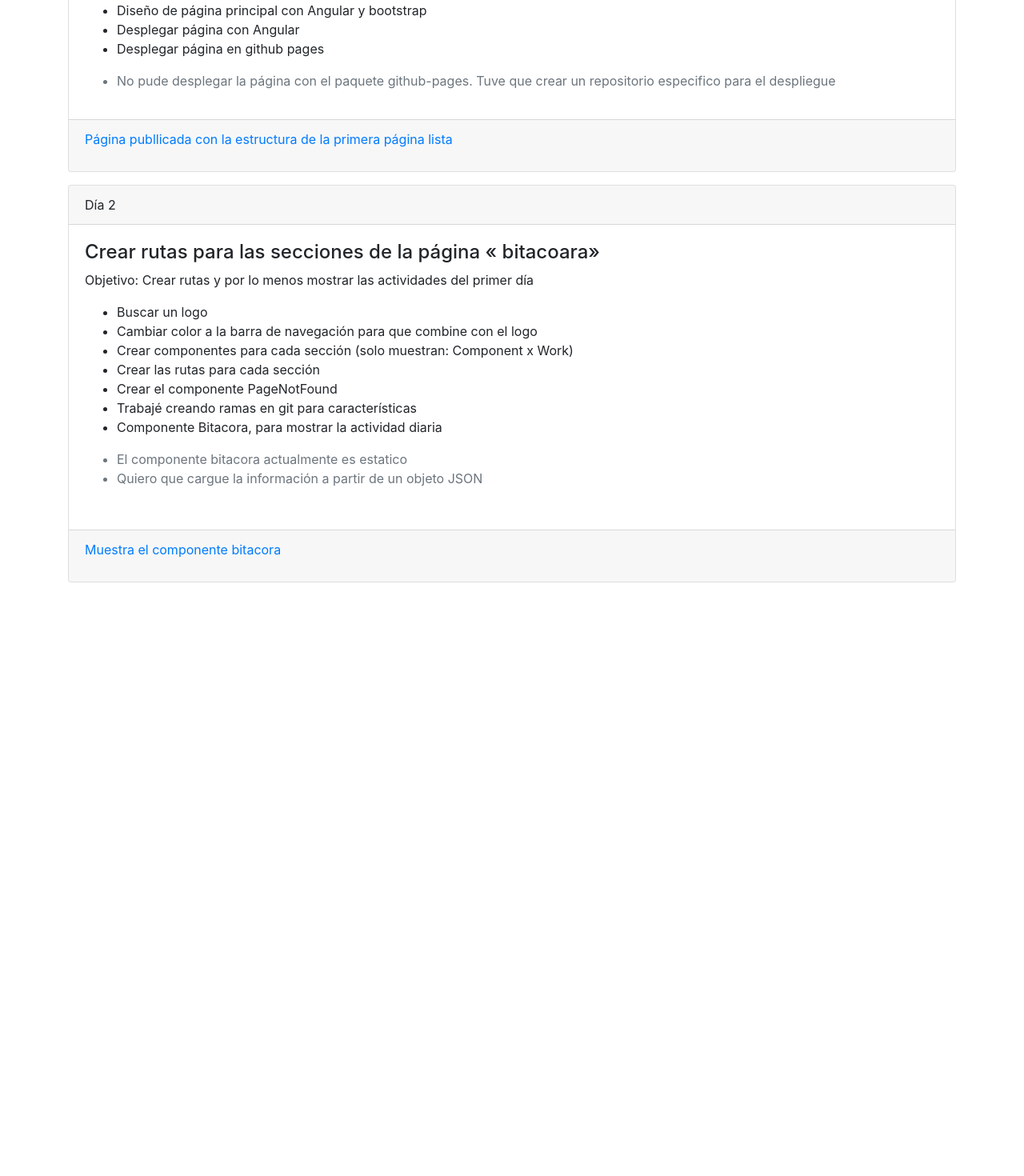
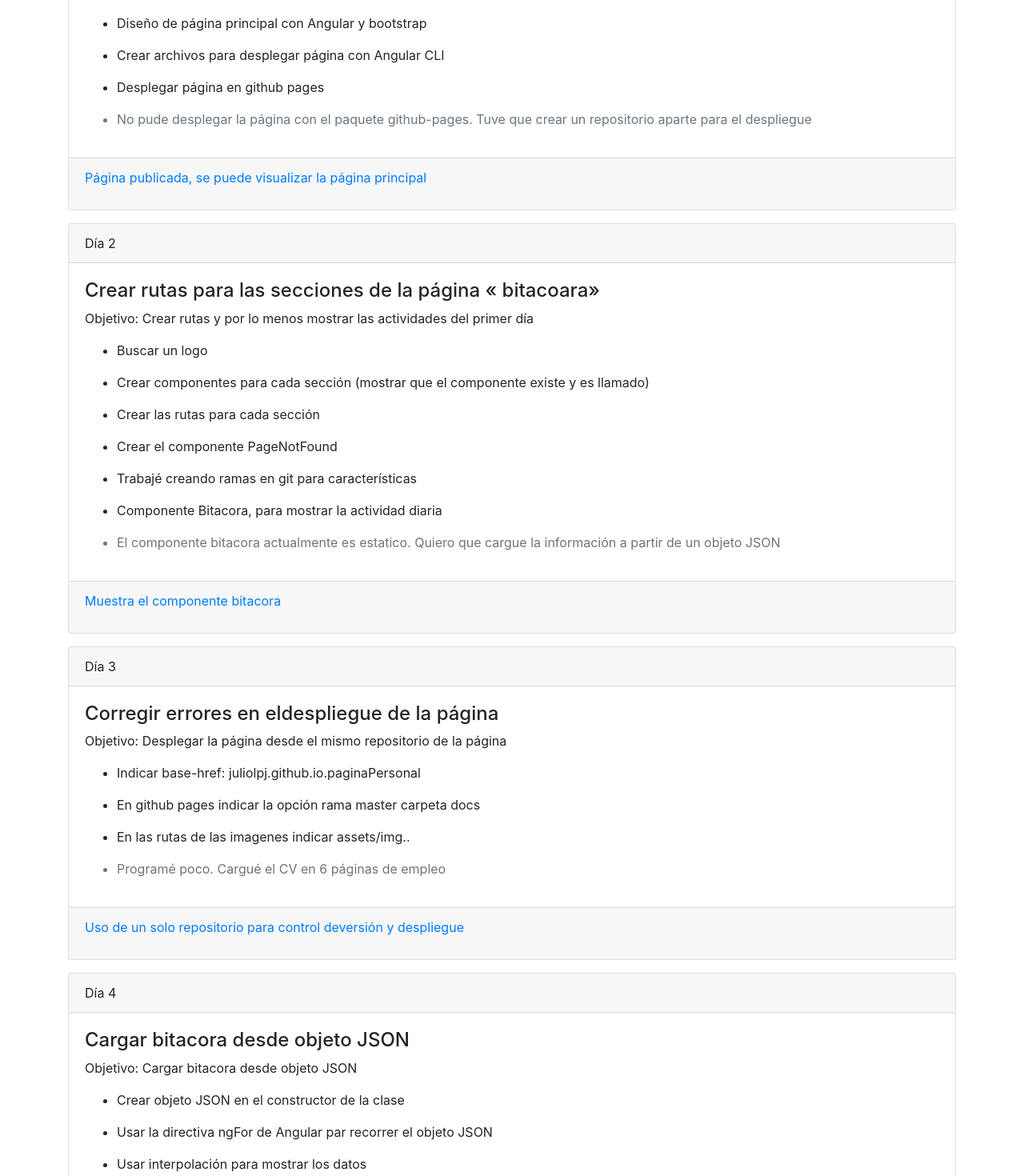
Before and after one commit to juliolpj/paginaPersonal, an Angular app: page /bitacora in a window 1280 px wide. Shown: the part 280-1750 px from the top of the page at 80% size. Before the commit the page ends 1008 px from the top, so only its background shows below. Built offline with nearby package versions, Linux system fonts and the light colour scheme.

Commit message:
Cargar bitacora a partir de objeto JSON

```diff
--- a/src/app/components/bitacora/bitacora.component.html
+++ b/src/app/components/bitacora/bitacora.component.html
@@ -1,51 +1,20 @@
-<div class="container mt-3">
+<div class="container mt-3" *ngFor="let tarjeta of tarjetas; let i = index">
   <div class="card">
     <div class="card-header">
-      Día 1
+      Día {{ i + 1 }}
     </div>
     <div class="card-body">
-      <h4>Publicar página bitácora (esta pagina)</h4>
-      <p>Objetivo: Publicar la página en github aunque solo muestre "en costrucción"</p>
-      <ul>
-        <li>Repasar git / GitHub</li>
-        <li>Diseño de página principal con Angular y bootstrap</li>
-        <li>Desplegar página con Angular</li>
-        <li>Desplegar página en github pages</li>
+      <h4> {{ tarjeta.titulo }} </h4>
+      <p>Objetivo: {{ tarjeta.objetivo }} </p>
+      <ul *ngFor="let actividad of tarjeta.actividades">
+        <li> {{ actividad }} </li>
       </ul>
-      <ul class="text-muted">
-        <li>No pude desplegar la página con el paquete github-pages.  Tuve que crear un repositorio especifico para el despliegue</li>
+      <ul class="text-muted"  *ngFor="let incompleto of tarjeta.nodone">
+        <li> {{ incompleto }} </li>
       </ul>
     </div>
     <div class="card-footer">
-      <p class="text-primary">Página publlicada con la estructura de la primera página lista</p>
+      <p class="text-primary"> {{ tarjeta.footer}} </p>
     </div>
   </div>
 </div>
-
-<div class="container mt-3">
-    <div class="card">
-      <div class="card-header">
-        Día 2
-      </div>
-      <div class="card-body">
-        <h4>Crear rutas para las secciones de la página « bitacoara»</h4>
-        <p>Objetivo: Crear rutas y por lo menos mostrar las actividades del primer día</p>
-        <ul>
-          <li>Buscar un logo</li>
-          <li>Cambiar color a la barra de navegación para que combine con el logo</li>
-          <li>Crear componentes para cada sección (solo muestran: Component x Work)</li>
-          <li>Crear las rutas para cada sección</li>
-          <li>Crear el componente PageNotFound</li>
-          <li>Trabajé creando ramas en git para características</li>
-          <li>Componente Bitacora, para mostrar la actividad diaria</li>
-        </ul>
-        <ul class="text-muted">
-          <li>El componente bitacora actualmente es estatico</li>
-          <li>Quiero que cargue la información a partir de un objeto JSON</li>
-        </ul>
-      </div>
-      <div class="card-footer mt-3">
-        <p class="text-primary">Muestra el componente bitacora</p>
-      </div>
-    </div>
-  </div>
--- a/src/app/components/bitacora/bitacora.component.ts
+++ b/src/app/components/bitacora/bitacora.component.ts
@@ -6,8 +6,45 @@ import { Component, OnInit } from '@angular/core';
   styleUrls: ['./bitacora.component.scss']
 })
 export class BitacoraComponent implements OnInit {
-
-  constructor() { }
+  public tarjetas: Array<Object>;
+  constructor() {
+    this.tarjetas = [
+      {
+        titulo: 'Publicar página bitácora (esta pagina)',
+        objetivo: 'Publicar la página en github aunque solo muestre "en costrucción"',
+        actividades: ['Repasar git / GitHub', 'Diseño de página principal con Angular y bootstrap',
+                     'Crear archivos para desplegar página con Angular CLI', 'Desplegar página en github pages'],
+        nodone: ['No pude desplegar la página con el paquete github-pages. Tuve que crear un repositorio aparte para el despliegue'],
+        footer: 'Página publicada, se puede visualizar la página principal'
+      },
+      {
+        titulo: 'Crear rutas para las secciones de la página « bitacoara»',
+        objetivo: 'Crear rutas y por lo menos mostrar las actividades del primer día',
+        actividades: ['Buscar un logo', 'Crear componentes para cada sección (mostrar que el componente existe y es llamado)',
+                     'Crear las rutas para cada sección', 'Crear el componente PageNotFound',
+                    'Trabajé creando ramas en git para características', 'Componente Bitacora, para mostrar la actividad diaria'],
+        nodone: ['El componente bitacora actualmente es estatico. Quiero que cargue la información a partir de un objeto JSON'],
+        footer: 'Muestra el componente bitacora'
+      },
+      {
+        titulo: 'Corregir errores en eldespliegue de la página',
+        objetivo: 'Desplegar la página desde el mismo repositorio de la página',
+        actividades: ['Indicar base-href: juliolpj.github.io.paginaPersonal', 'En github pages indicar la opción rama master carpeta docs',
+                     'En las rutas de las imagenes indicar assets/img..'],
+        nodone: ['Programé poco. Cargué el CV en 6 páginas de empleo'],
+        footer: 'Uso de un solo repositorio para control deversión y despliegue'
+      },
+      {
+        titulo: 'Cargar bitacora desde objeto JSON',
+        objetivo: 'Cargar bitacora desde objeto JSON',
+        actividades: ['Crear objeto JSON en el constructor de la clase', 'Usar la directiva ngFor de Angular par recorrer el objeto JSON',
+                     'Usar interpolación para mostrar los datos', 'Práctica de GIT - uso del comando stash',
+                     'Eliminé la rama gh-pages del repositorio remoto'],
+        nodone: [],
+        footer: 'Mostrar bitacora desde objeto JSON'
+      }
+    ];
+  }
 
   ngOnInit() {
   }
```
